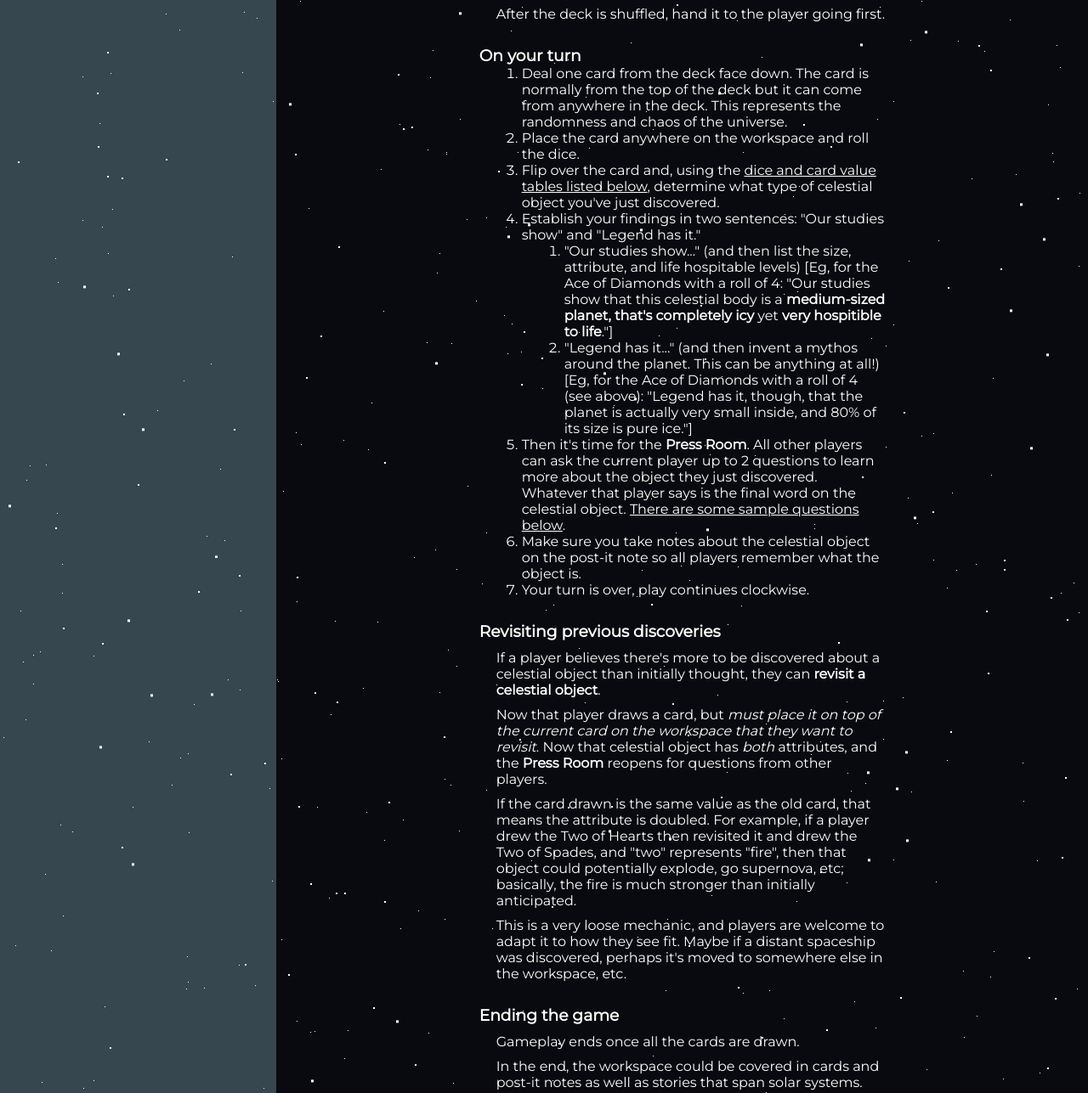
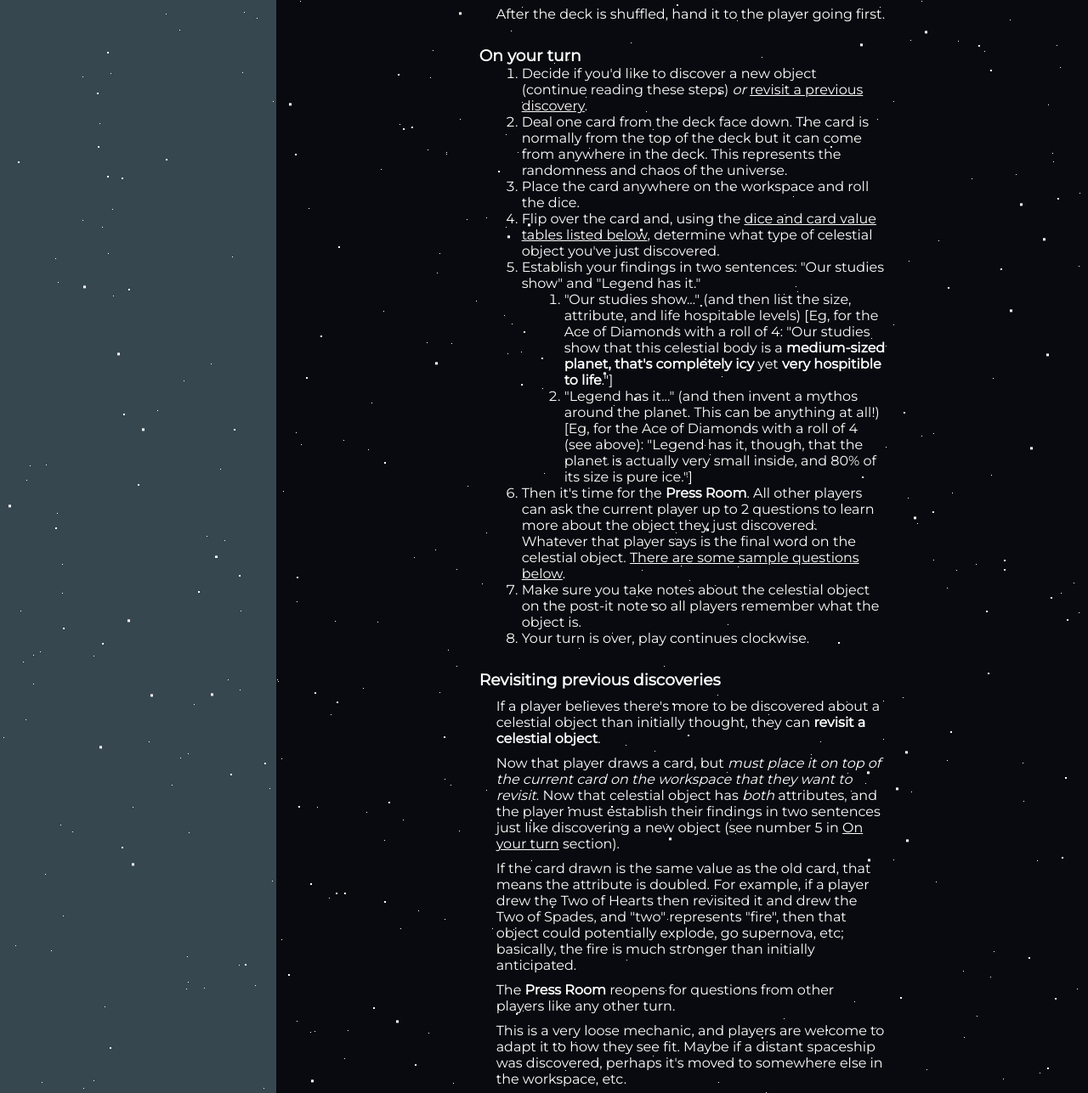
Before and after one commit to rosen-stern/astronomers, a plain HTML site: page index.html in a window 1280 px wide. Shown: the part 1249-2536 px from the top of the page at 85% size. Drawn offline with Linux system fonts and the light colour scheme; a web font is replaced by a local one.

Commit message:
Update index.html

```diff
--- a/index.html
+++ b/index.html
@@ -66,6 +66,7 @@
 
         <h3 id="onYourTurn">On your turn</h3>
         <ol>
+            <li>Decide if you'd like to discover a new object (continue reading these steps) <i>or</i> <a href="#revisitingPreviousDiscoveries">revisit a previous discovery</a>.</li>
             <li>Deal one card from the deck face down. The card is normally from the top of the deck but it can come from anywhere in the deck. This represents the randomness and chaos of the universe.</li>
             <li>Place the card anywhere on the workspace and roll the dice.</li>
             <li>Flip over the card and, using the <a href="#tables">dice and card value tables listed below</a>, determine what type of celestial object you've just discovered.</li>
@@ -80,8 +81,9 @@
         </ol>
         <h3 id="revisitingPreviousDiscoveries">Revisiting previous discoveries</h3>
             <p>If a player believes there's more to be discovered about a celestial object than initially thought, they can <b>revisit a celestial object</b>.</p>
-            <p>Now that player draws a card, but <i>must place it on top of the current card on the workspace that they want to revisit</i>. Now that celestial object has <i>both</i> attributes, and the <b>Press Room</b> reopens for questions from other players.</p>
+            <p>Now that player draws a card, but <i>must place it on top of the current card on the workspace that they want to revisit</i>. Now that celestial object has <i>both</i> attributes, and the player must establish their findings in two sentences just like discovering a new object (see number 5 in <a href="onYourTurn">On your turn</a> section). </p>
             <p>If the card drawn is the same value as the old card, that means the attribute is doubled. For example, if a player drew the Two of Hearts then revisited it and drew the Two of Spades, and "two" represents "fire", then that object could potentially explode, go supernova, etc; basically, the fire is much stronger than initially anticipated.</p>
+            <p>The <b>Press Room</b> reopens for questions from other players like any other turn.</p>
             <p>This is a very loose mechanic, and players are welcome to adapt it to how they see fit. Maybe if a distant spaceship was discovered, perhaps it's moved to somewhere else in the workspace, etc.</p>
 
         <h3 id="endingTheGame">Ending the game</h3>
@@ -215,7 +217,7 @@
 
         <br>
         <p id="tableOfDice"><i><b>Table of dice values</b></i>: Use the table below to determine the size of the celestial object from a d6.</p>
-        <p>These sizes, similar to the table above, should be considered "suggestions". Although something is planet-sized doesn't mean it's a planet; and even though something's tiny doesn't mean it's <i>not</i> a planet.</p>
+        <p>These sizes, similar to the table above, should be considered "suggestions". Although something is planet-sized doesn't mean it's a planet; and even though something's tiny doesn't mean it's <i>not</i> a planet, or even another smaller pocket galaxy inside of the one you're in.</p>
         <p>((Horton heard a who, after all!))</p>
         <table>
         <tr>
```
